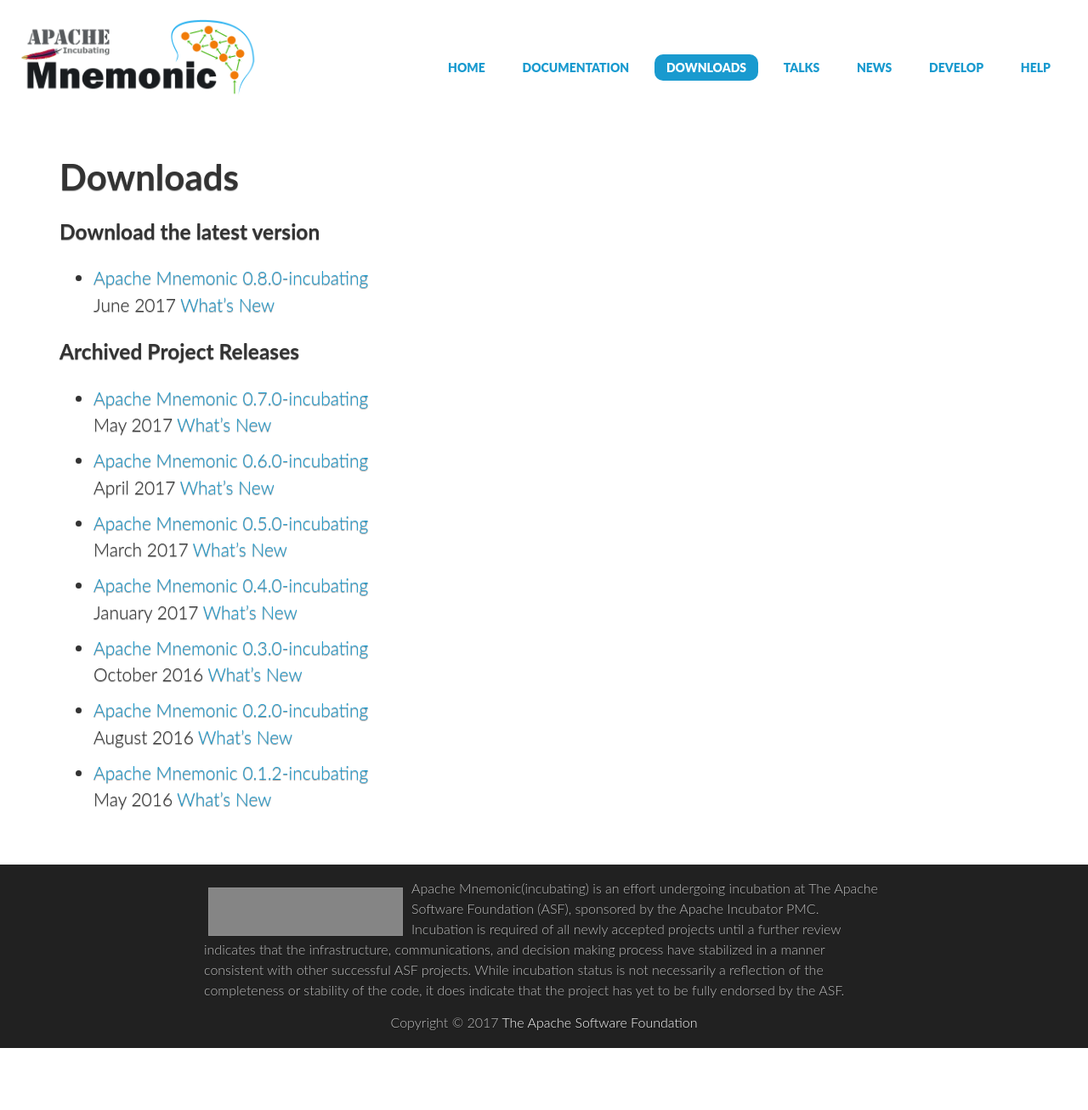
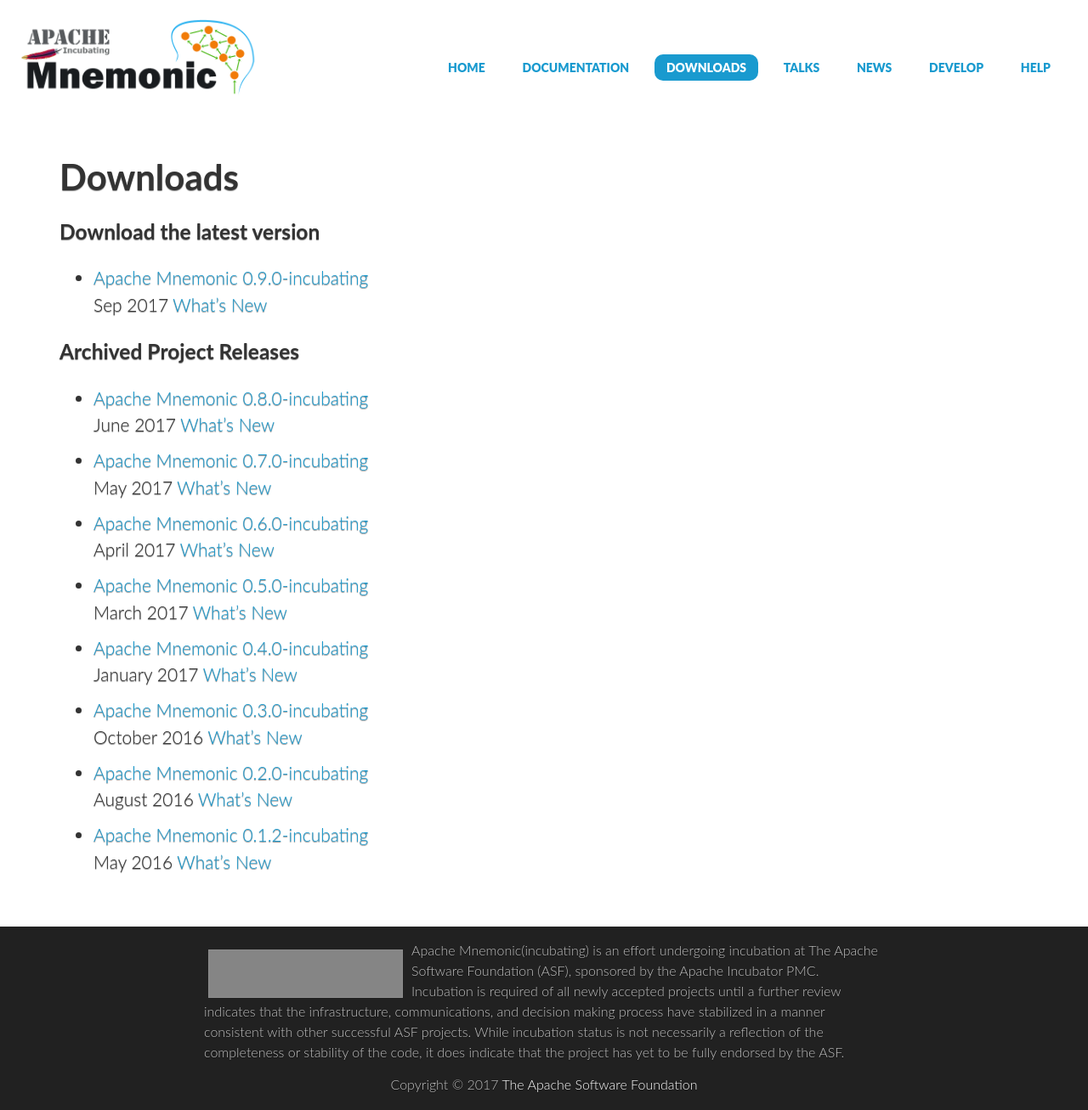
Before and after one commit to apache/mnemonic-site, a Jekyll site: the page built from src/downloads/index.md, in a window 1280 px wide. Shown: the whole page at 85% size. Built offline with Jekyll 4.4.1, drawn with Linux system fonts in a browser that asks for light colours; some web fonts are replaced; before the commit the page ends 1234 px from its top, so only the background shows below that; grey boxes are pictures that could not be loaded.

Commit message:
Mnemonic-368:Update Mnemonic website to reflect latest 0.9.0 release

```diff
--- a/src/downloads/index.md
+++ b/src/downloads/index.md
@@ -4,11 +4,14 @@
 ---
 
 ### Download the latest version
-* [Apache Mnemonic 0.8.0-incubating](http://apache.org/dyn/closer.cgi/incubator/mnemonic){:target="_blank"} <br/>
-  June 2017 [What's New](http://www.apache.org/dyn/closer.cgi?action=download&filename=incubator/mnemonic/0.8.0-incubating/CHANGES.txt){:target="_blank"}
+* [Apache Mnemonic 0.9.0-incubating](http://apache.org/dyn/closer.cgi/incubator/mnemonic){:target="_blank"} <br/>
+  Sep 2017 [What's New](http://www.apache.org/dyn/closer.cgi?action=download&filename=incubator/mnemonic/0.9.0-incubating/CHANGES.txt){:target="_blank"}
 
 
 ### Archived Project Releases
+* [Apache Mnemonic 0.8.0-incubating](https://archive.apache.org/dist/incubator/mnemonic/0.8.0-incubating/src/){:target="_blank"} <br/>
+   June 2017 [What's New](https://archive.apache.org/dist/incubator/mnemonic/0.8.0-incubating/CHANGES.txt){:target="_blank"}
+
 
 * [Apache Mnemonic 0.7.0-incubating](https://archive.apache.org/dist/incubator/mnemonic/0.7.0-incubating/src/){:target="_blank"} <br/>
   May 2017 [What's New](https://archive.apache.org/dist/incubator/mnemonic/0.7.0-incubating/CHANGES.txt){:target="_blank"}
```
